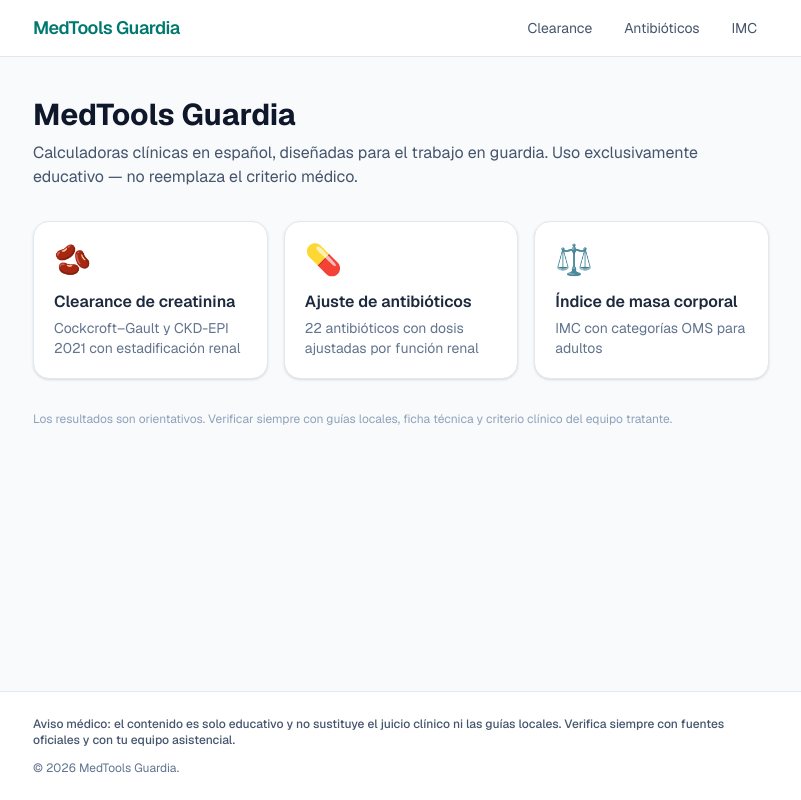
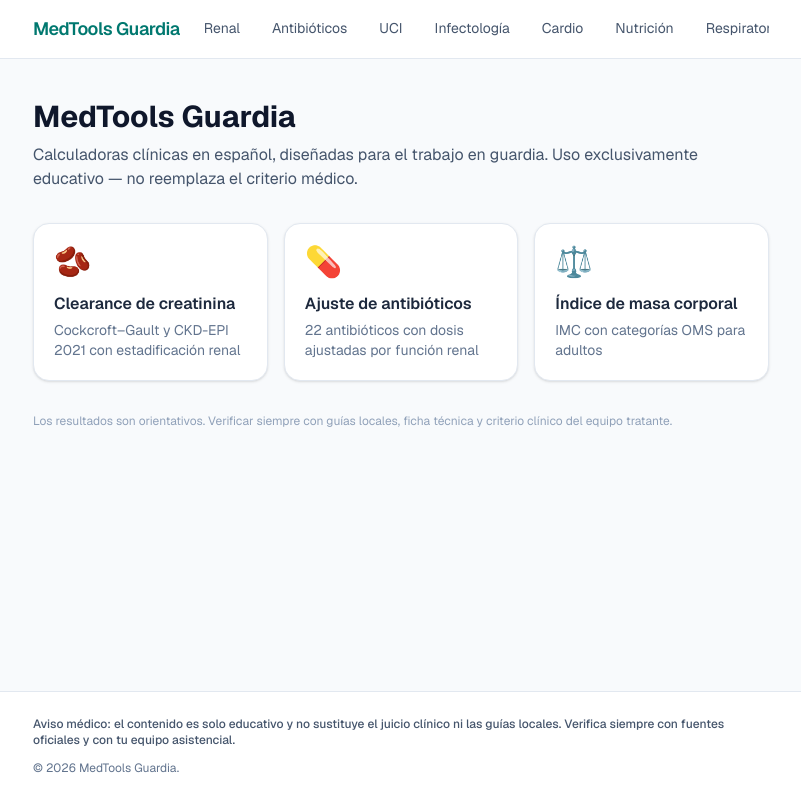
Before and after one commit to ferlambert2-programador/medtools-guardia, a Next.js app: page / in a window 1280 px wide. Shown: the whole page, without its empty margins (239-1040 px from the left). Built offline with nearby package versions, Linux system fonts and the light colour scheme.

Commit message:
Update SiteHeader.tsx

```diff
--- a/components/SiteHeader.tsx
+++ b/components/SiteHeader.tsx
@@ -4,8 +4,14 @@ import Link from "next/link";
 import { usePathname } from "next/navigation";
 
 const NAV = [
-  { href: "/clearance-creatinina", label: "Clearance" },
+  { href: "/clearance-creatinina", label: "Renal" },
   { href: "/ajuste-antibioticos", label: "Antibióticos" },
+  { href: "/scores-uci", label: "UCI" },
+  { href: "/infectologia", label: "Infectología" },
+  { href: "/cardiovascular", label: "Cardio" },
+  { href: "/nutricion", label: "Nutrición" },
+  { href: "/respiratorio", label: "Respiratorio" },
+  { href: "/nefrologia", label: "Nefrología" },
   { href: "/imc", label: "IMC" },
 ];
 
@@ -17,18 +23,21 @@ export function SiteHeader() {
       <div className="max-w-3xl mx-auto px-4 py-3 flex flex-col gap-3 sm:flex-row sm:items-center sm:justify-between">
         <Link
           href="/"
-          className="text-lg font-semibold text-teal-700 tracking-tight"
+          className="text-lg font-semibold text-teal-700 tracking-tight shrink-0"
         >
           MedTools Guardia
         </Link>
-        <nav className="flex flex-wrap gap-2 text-sm">
+        <nav
+          className="flex gap-2 text-sm overflow-x-auto pb-0.5"
+          style={{ scrollbarWidth: "none" }}
+        >
           {NAV.map((item) => {
             const active = pathname === item.href;
             return (
               <Link
                 key={item.href}
                 href={item.href}
-                className={`rounded-full px-3 py-1.5 transition-colors ${
+                className={`rounded-full px-3 py-1.5 transition-colors whitespace-nowrap ${
                   active
                     ? "bg-teal-100 text-teal-800 font-semibold"
                     : "text-slate-600 hover:bg-teal-50 hover:text-teal-800"
```
